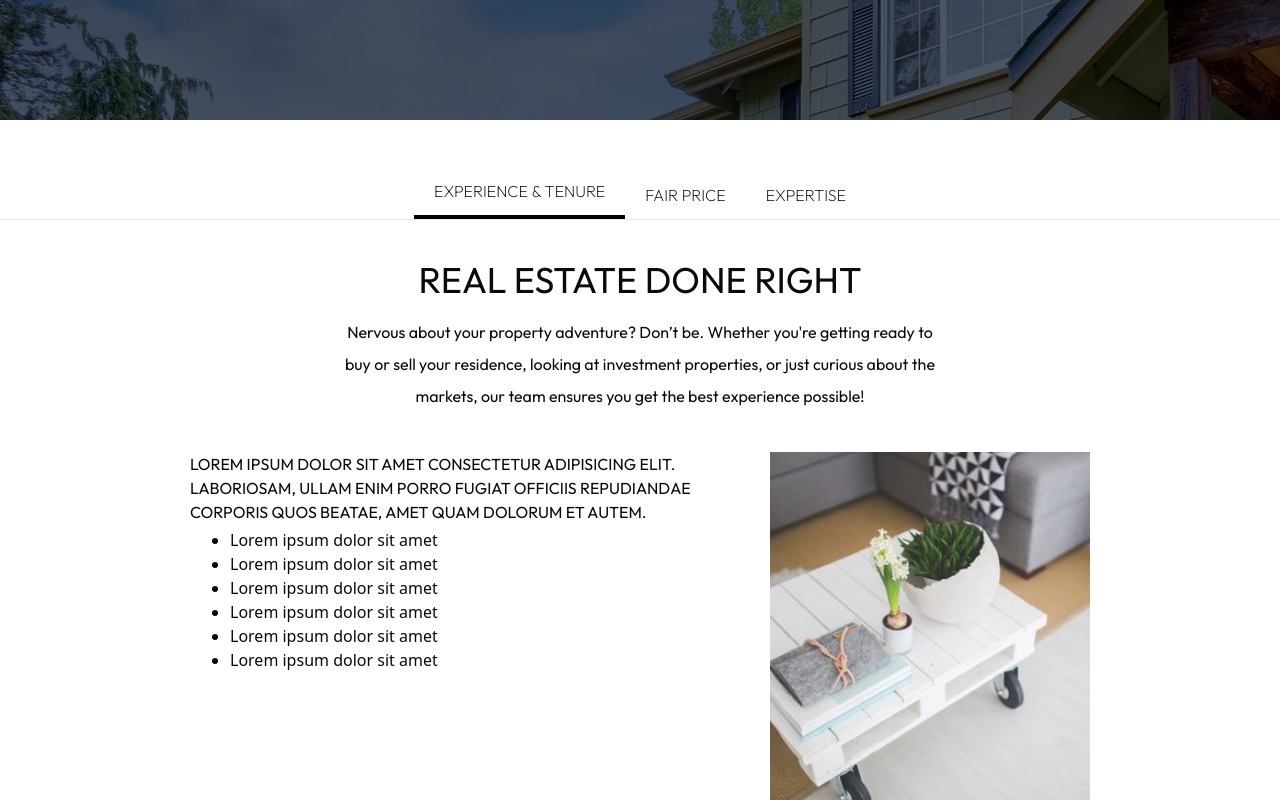
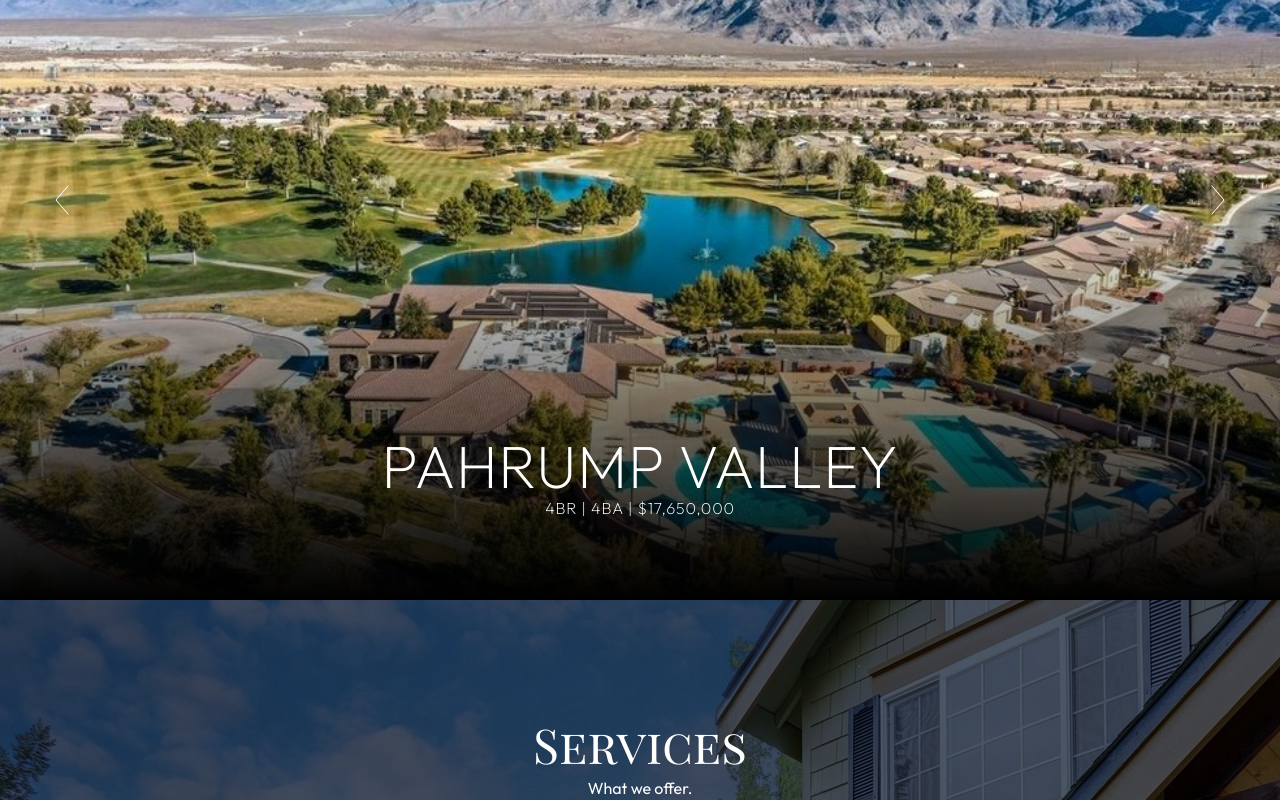
Before and after one commit to raphroncal/marci-metzger-homes, a Next.js app: page / in a window 1280 px wide. Shown: the part 1000-1800 px from the top of the page. Built offline with nearby package versions, Linux system fonts and the light colour scheme.

Commit message:
feat(home): implemented new showcase section

```diff
--- a/app/layout.tsx
+++ b/app/layout.tsx
@@ -41,7 +41,7 @@ export default function RootLayout({
   return (
     <html lang="en">
       <body
-        className={`${geistSans.variable} ${geistMono.variable} ${playfairSC.variable} ${outfit.variable} antialiased`}
+        className={`${geistSans.variable} ${geistMono.variable} ${playfairSC.variable} ${outfit.variable} antialiased scrollbar-hidden`}
       >
         {children}
       </body>
--- a/app/page.tsx
+++ b/app/page.tsx
@@ -1,9 +1,10 @@
 import { SearchBar } from "./components/SearchBar";
 import { Services } from "./sections/Services";
+import { Showcase } from "./sections/Showcase";
 
 export default function Home() {
   return (
-    <div className="flex flex-col scrollbar-hidden bg-fixed bg-cover bg-[url(/images/bg/bg-1.jpg)] bg-gray-600 bg-blend-multiply">
+    <div className="flex flex-col bg-fixed bg-cover bg-[url(/images/bg/bg-1.jpg)] bg-gray-600 bg-blend-multiply">
       <div className="flex flex-col items-center justify-between h-svh gap-10">
         <div className="flex align-middle self-center h-[100px]">
           <img width={300} src="/images/logo.png" alt="test" />
@@ -19,7 +20,7 @@ export default function Home() {
 
         <div className="h-[100px]" />
       </div>
-
+      <Showcase />
       <Services />
     </div>
   );
--- /dev/null
+++ b/app/sections/Showcase.tsx
@@ -0,0 +1,92 @@
+"use client";
+
+import { cn } from "@/lib/utils";
+import { useState } from "react";
+
+const ButtonPrev = ({ ...props }) => (
+  <button
+    className="absolute left-0 top-0 h-svh px-12 transition-all hover:bg-linear-to-r hover:from-black/50 cursor-pointer"
+    {...props}
+  >
+    <svg
+      xmlns="http://www.w3.org/2000/svg"
+      width="32"
+      height="32"
+      viewBox="0 0 32 32"
+    >
+      <path
+        fill="none"
+        stroke="#FFFFFF"
+        stroke-linecap="round"
+        stroke-linejoin="round"
+        stroke-width="1"
+        d="M20 30L8 16L20 2"
+      />
+    </svg>
+  </button>
+);
+
+const ButtonNext = ({ ...props }) => (
+  <button
+    className="absolute right-0 top-0 h-svh px-12 transition-all hover:bg-linear-to-l hover:from-black/50 cursor-pointer"
+    {...props}
+  >
+    <svg
+      xmlns="http://www.w3.org/2000/svg"
+      width="32"
+      height="32"
+      viewBox="0 0 32 32"
+    >
+      <path
+        fill="none"
+        stroke="#FFFFFF"
+        stroke-linecap="round"
+        stroke-linejoin="round"
+        stroke-width="1"
+        d="m12 30l12-14L12 2"
+      />
+    </svg>
+  </button>
+);
+
+export const Showcase = () => {
+  const [index, setIndex] = useState(0);
+  const showcaseURLs = [
+    "/images/showcase/1/showcase-1-1.jpg",
+    "/images/showcase/1/showcase-1-2.jpg",
+    "/images/showcase/1/showcase-1-3.jpg",
+    "/images/showcase/1/showcase-1-4.jpg",
+    "/images/showcase/1/showcase-1-5.jpg",
+    "/images/showcase/1/showcase-1-6.jpg",
+    "/images/showcase/1/showcase-1-7.jpg",
+    "/images/showcase/1/showcase-1-8.jpg",
+    "/images/showcase/1/showcase-1-9.jpg",
+  ];
+
+  const goPrev = () =>
+    setIndex((prev) => (prev === 0 ? showcaseURLs.length - 1 : prev - 1));
+  const goNext = () =>
+    setIndex((prev) => (prev === showcaseURLs.length - 1 ? 0 : prev + 1));
+
+  return (
+    <div
+      className={cn("relative h-svh bg-cover")}
+      style={{ backgroundImage: `url(${showcaseURLs[index]})` }}
+    >
+      <div
+        className={cn(
+          "flex justify-center items-end h-full",
+          "bg-linear-to-t from-black to-50%"
+        )}
+      >
+        <div className="text-white font-outfit font-extralight text-center uppercase py-20 tracking-wider">
+          <p className=" text-6xl">Pahrump Valley</p>
+          <p>4BR | 4BA | $17,650,000</p>
+        </div>
+      </div>
+
+      <ButtonPrev onClick={goPrev} />
+      <ButtonNext onClick={goNext} />
+    </div>
+  );
+};
```
Also changed, not shown: public/assets/chevron-left.svg (added), public/assets/chevron-right.svg (added).
